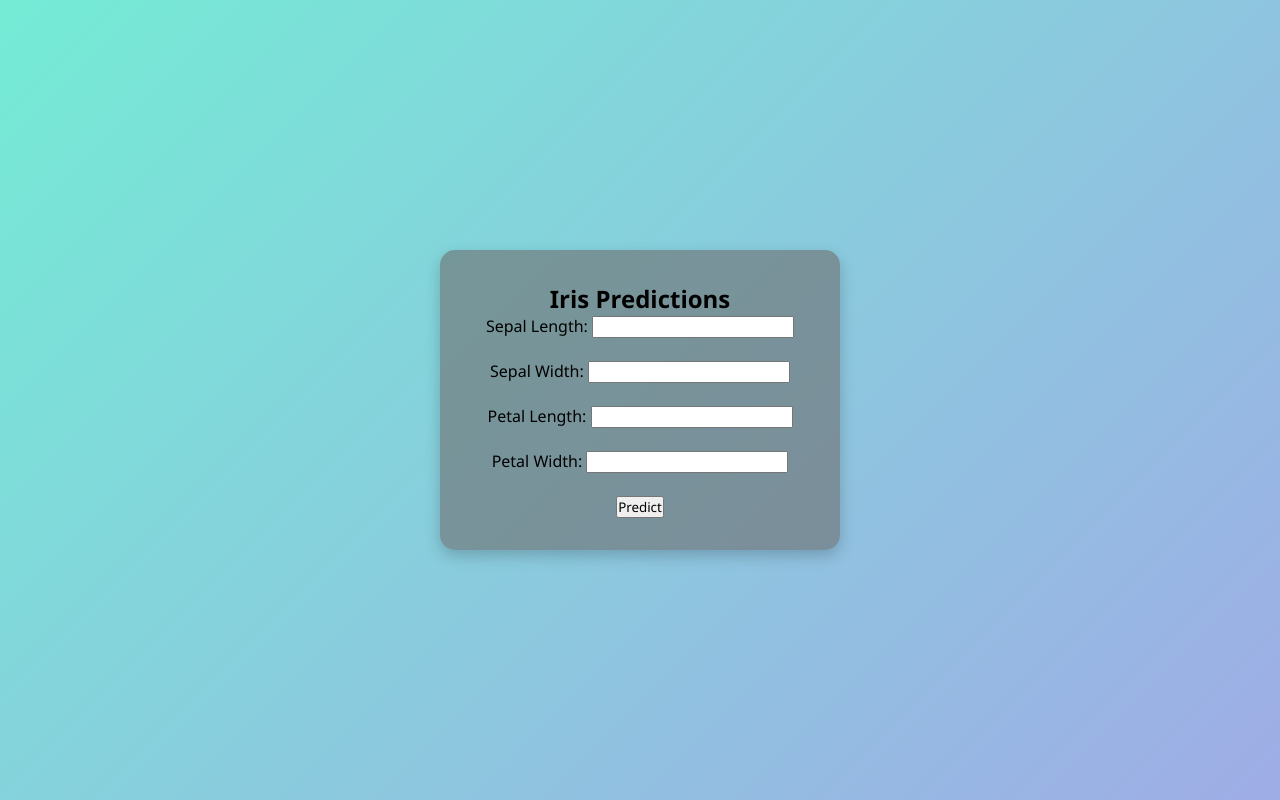
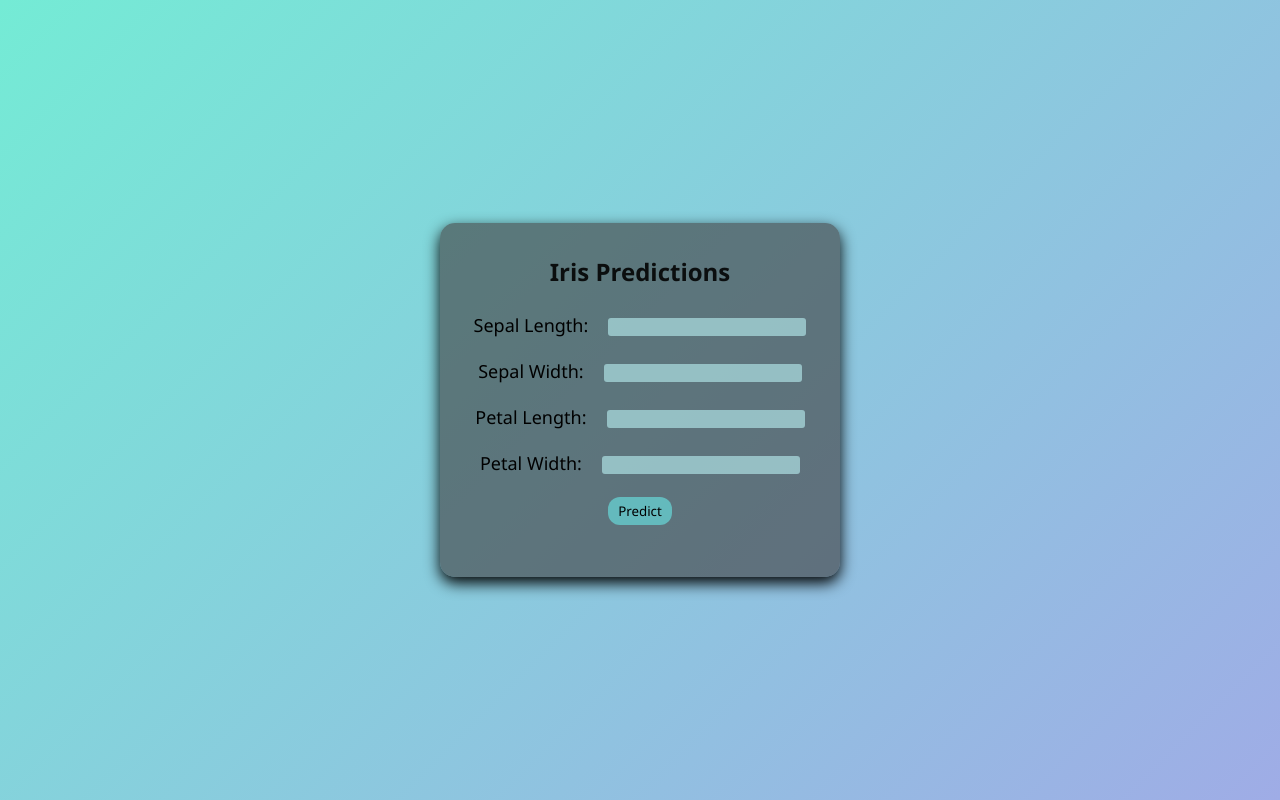
Before and after one commit to tashfeensubhani/practisedatascientist, a Flask app: page / in a window 1280 px wide. Run offline with Flask 3, Linux system fonts and the light colour scheme; parts of the project's set-up code (start-up, migrations or seed data) failed here and were passed over.

Commit message:
edit in front end

```diff
--- a/practising my projects/iris prediction/app.py
+++ b/practising my projects/iris prediction/app.py
@@ -22,7 +22,7 @@ def predict():
         mapping = {0: "Iris-setosa", 1: "Iris-versicolor", 2: "Iris-virginica"}
         predicted_species = mapping[prediction[0]]
 
-        return render_template("index.html", prediction_text=f"Predicted Iris Species: {predicted_species}")
+        return render_template("index.html", prediction_text=f"Predicted Iris Specie: {predicted_species}")
     return render_template("index.html")
 if __name__ == "__main__":
     app.run(debug=True)
--- a/practising my projects/iris prediction/static/style.css
+++ b/practising my projects/iris prediction/static/style.css
@@ -17,99 +17,58 @@ body {
 
 /* Container for form */
 .container {
-  background: #6e6c6c96;
+  background: #3e383896;
   padding: 2rem;
   border-radius: 15px;
-  box-shadow: 0px 6px 15px rgba(0, 0, 0, 0.2);
+  box-shadow: 0px 6px 15px rgb(0, 0, 0);
   width: 400px;
   text-align: center;
   transition: transform 0.2s ease-in-out;
 }
 
 .container:hover {
-  transform: translateY(-5px);
+  transform: translateY(-10px);
 }
 
 /* Heading */
 h1 {
-  color: #333;
-  margin-bottom: 200px;
-  padding-bottom: 20px;
+  color: #000000e1;
+  margin-bottom: 25px;
   font-size: 24px;
+  cursor: default;
+  text-align: center;
 }
 
-/* Form inputs */
+label{
+  color: #000000;
+  font-size: 18px;
+  font-weight: 5px;
+}
 input[type="number"] {
-  width: 100%;
-  padding: 12px;
-  margin: 10px 0;
-  border: 2px solid #ddd;
-  border-radius: 8px;
-  font-size: 16px;
-  transition: border-color 0.3s;
+  border: none;
+  border-radius: 3px;
+  margin-left: 16px;
+  background-color: rgba(196, 254, 255, 0.553);
 }
+input[type="submit"] {
+    background-color: rgb(100, 186, 189);
+    size: 10px;
+    padding-left: 10px;
+    padding-right: 10px;
+    padding-bottom: 5px;
+    padding-top: 5px;
+    border-radius: 12px;
+    text-align: center;
+    border: none;
+    cursor: pointer;
 
-input[type="number"]:focus {
-  border-color: #6c63ff;
-  outline: none;
 }
-
-/* Submit button */
-button {
-  background: #6c63ff;
-  color: white;
-  border: none;
-  padding: 12px 20px;
-  margin-top: 15px;
-  border-radius: 8px;
-  font-size: 16px;
-  cursor: pointer;
-  transition: background 0.3s;
-  width: 100%;
+input[type="submit"]:hover {
+  background-color: rgba(0, 0, 0, 0.667),;
 }
-
-button:hover {
-  background: #574fd6;
+h2 {
+  margin-top: 20px;
+  color: #000000e1;
+  font-size: 20px;
+  cursor: default;
 }
-
-/* Prediction result */
-.result {
-  margin-top: 20px;
-  padding: 15px;
-  background: #f0f0f0;
-  border-left: 5px solid #6c63ff;
-  border-radius: 8px;
-  font-size: 18px;
-  color: #333;
-}
-
-/* body {
-    font-family: Arial, sans-serif;
-    background-color: #5e5a5a;
-    margin: 0;
-    padding: 20px;
-}
-
-.container {
-    max-width: 600px;
-    margin: auto;
-    background: rgba(255, 255, 255, 0.507);
-    padding: 20px;
-    border-radius: 8px;
-    border-color: rgb(32, 197, 197);
-    box-shadow: 0 0 10px rgba(0, 0, 0, 0.1);
-}
-input {
-    margin: 10px;
-    padding: 8px;
-    border-radius: 5px;
-    border: none;
-}
-button {
-    padding: 10px 15px;
-    background-color: #5cb85c;
-    color: rgb(59, 66, 77);
-    border: none;
-    border-radius: 10px;
-    cursor: pointer;
-} */
--- a/practising my projects/iris prediction/templates/index.html
+++ b/practising my projects/iris prediction/templates/index.html
@@ -8,19 +8,19 @@
 </head>
 <body>
     <div class="container">
-        <h2>Iris Predictions</h2>
+        <h1>Iris Predictions</h1>
         <form action="/predict" method="post">
             <label for="sepal_length">Sepal Length:</label>
-            <input type="text" id="sepal_length" name="sepal_length" required><br><br>
+            <input type="number" id="sepal_length" name="sepal_length" required><br><br>
 
             <label for="sepal_width">Sepal Width:</label>
-            <input type="text" id="sepal_width" name="sepal_width" required><br><br>
+            <input type="number" id="sepal_width" name="sepal_width" required><br><br>
 
             <label for="petal_length">Petal Length:</label>
-            <input type="text" id="petal_length" name="petal_length" required><br><br>
+            <input type="number" id="petal_length" name="petal_length" required><br><br>
 
             <label for="petal_width">Petal Width:</label>
-            <input type="text" id="petal_width" name="petal_width" required><br><br>
+            <input type="number" id="petal_width" name="petal_width" required><br><br>
 
             <input type="submit" value="Predict">
         </form>
```
